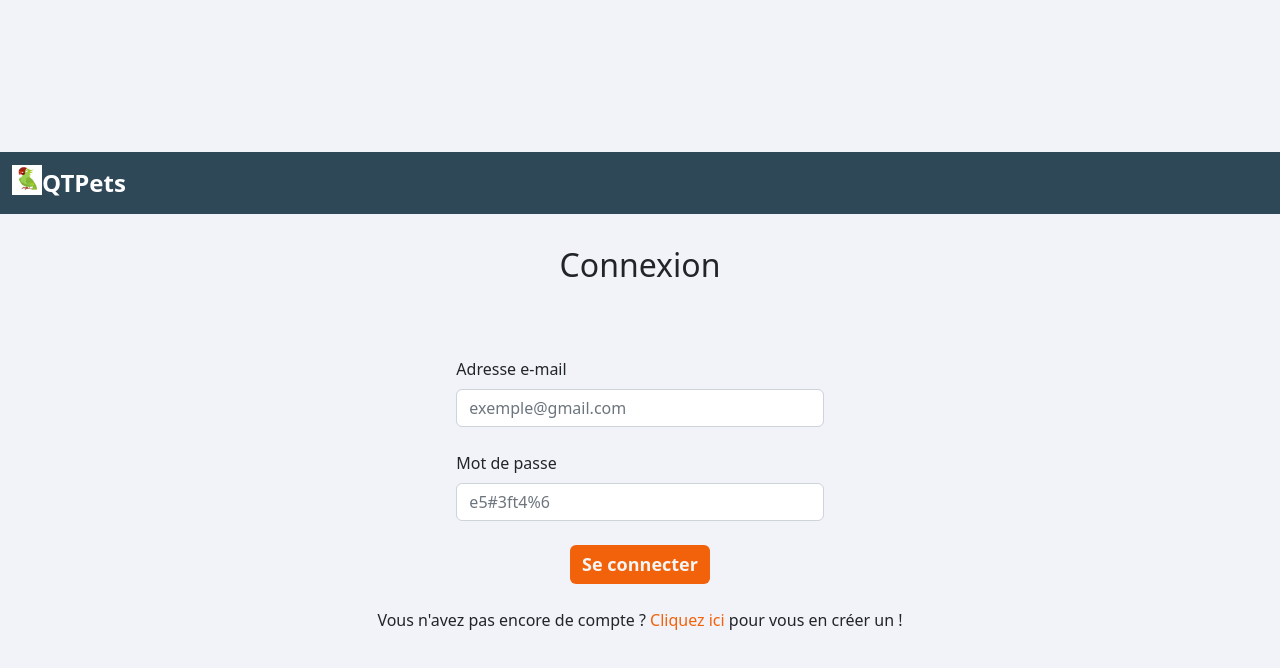
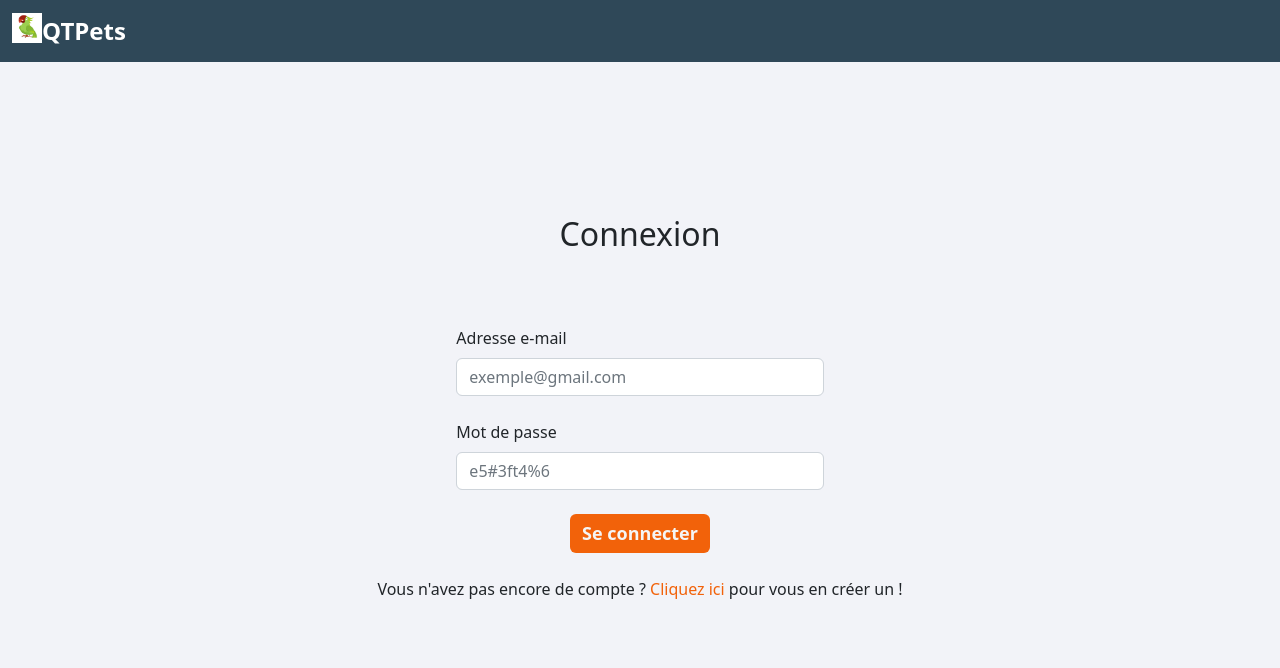
Before and after one commit to TommyRiquet/HappyPets, a React (Create React App) app in the folder Web App Frontend/: page /login in a window 1280 px wide. Shown: the top 668 px of the page. Built offline with nearby package versions, Linux system fonts and the light colour scheme; what yup-password would draw is missing.

Commit message:
Fix CustomNavbar Page Login
La navbar apparaissait au plein milieu de l'écran pour une raison
étrange.
J'ai donc mis sa position en absolute

```diff
--- a/Web App Frontend/src/Pages/Login/Login.js
+++ b/Web App Frontend/src/Pages/Login/Login.js
@@ -32,7 +32,7 @@ function Login() {
 
     return (
         <div className="Login">
-            <CustomNavbar color="rgba(47, 72, 88, 1)"/>
+            <CustomNavbar color="rgba(47, 72, 88, 1)" position="absolute"/>
                 <Container className='title-container'>
                 <h2>Connexion</h2>
                 </Container>
```
